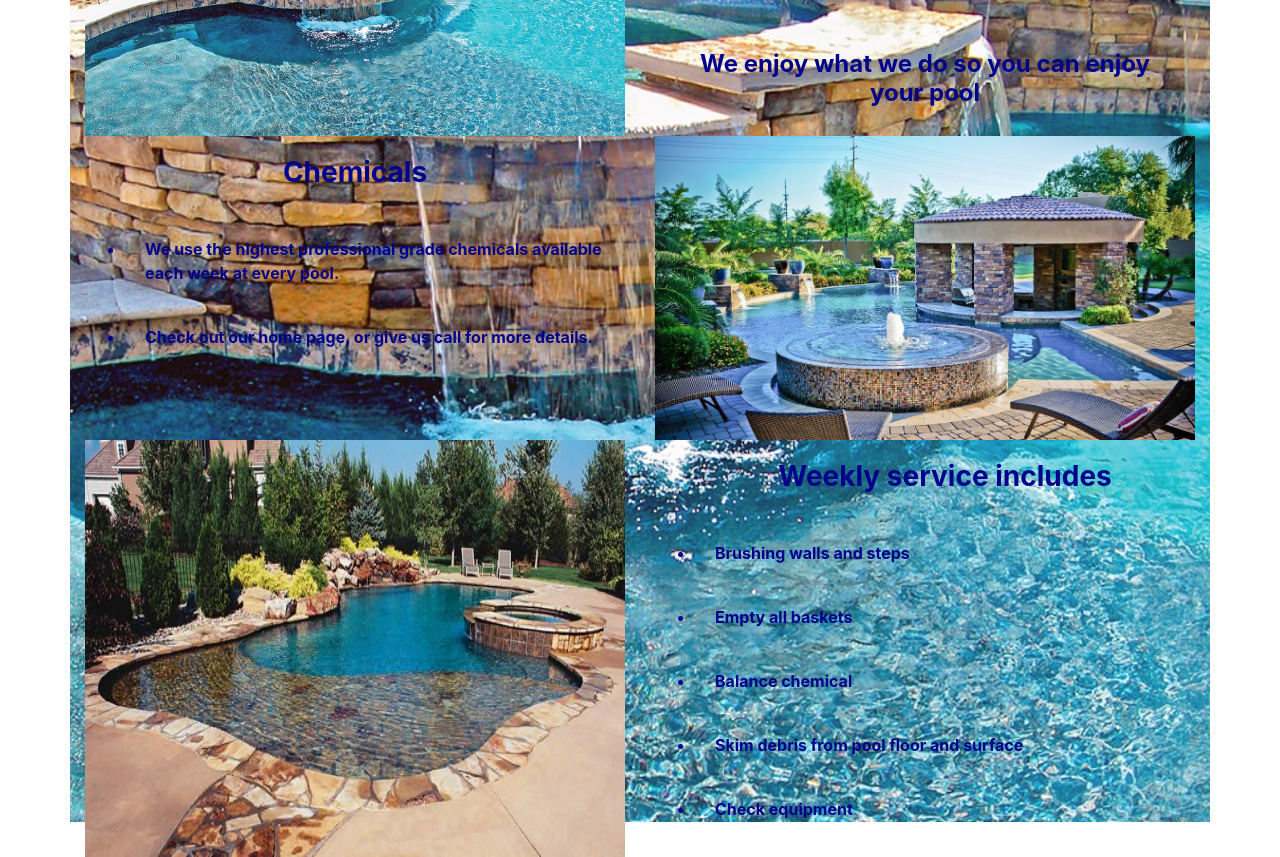
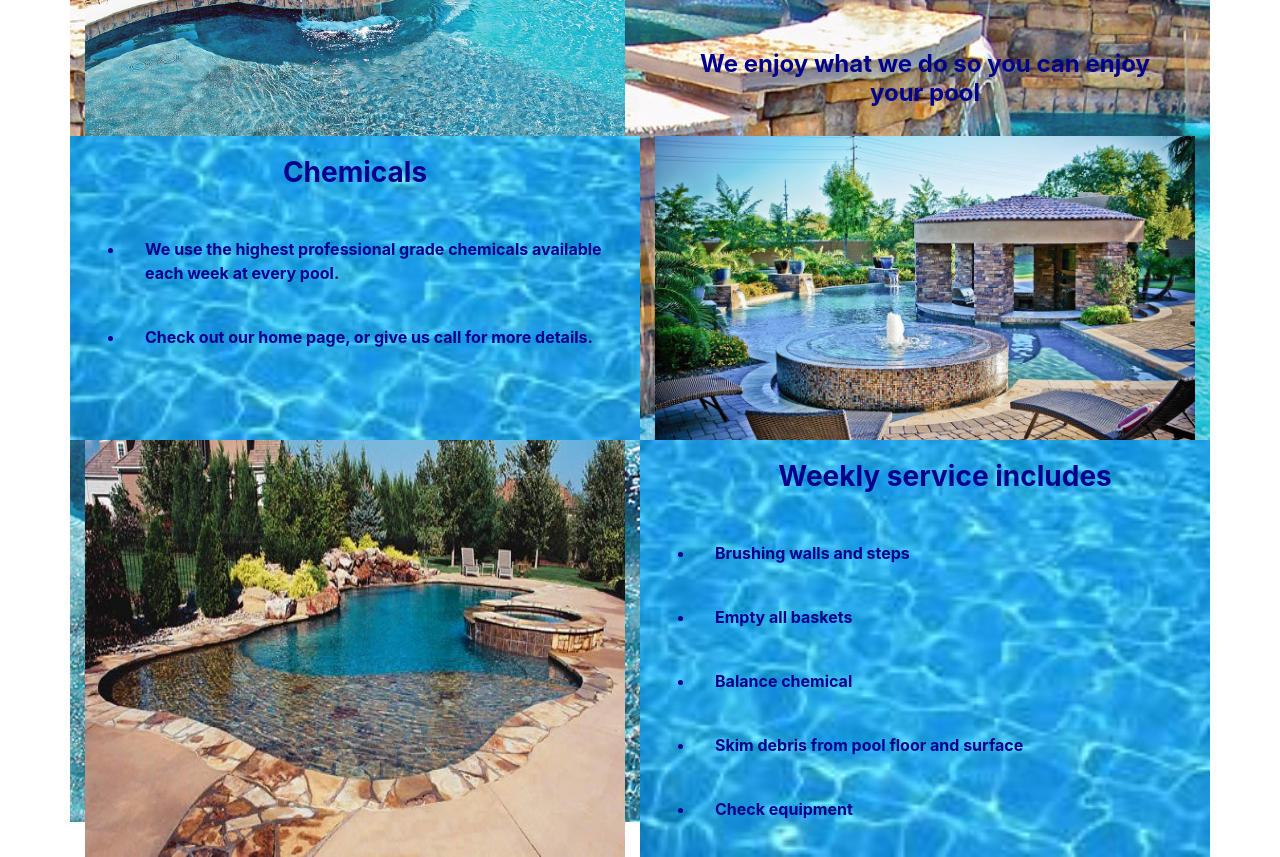
Before and after one commit to bayar-ali/desert-pool-service, a React (Create React App) app in the folder client/: page / in a window 1280 px wide. Shown: the part 280-1137 px from the top of the page. Built offline with nearby package versions, Linux system fonts and the light colour scheme; no server answers; what google-maps-react would draw is missing.

Commit message:
Added background image to columns on landing page.

```diff
--- a/client/src/components/landingpage/LandingPage.css
+++ b/client/src/components/landingpage/LandingPage.css
@@ -22,3 +22,11 @@ h1, h4, li, h3 {
 li, h3, h4, h1 {
         font-weight: bold;
 }
+
+.imageBKGR {
+        background: url(../../assets/images/poolwater.jpeg) no-repeat center center fixed;
+        background-color: rgb(223, 193, 193);
+        /* height: 120vh; */
+        background-size: cover;
+        background-repeat: no-repeat;
+}
--- a/client/src/components/landingpage/LandingPage.js
+++ b/client/src/components/landingpage/LandingPage.js
@@ -22,14 +22,14 @@ function LandingPage() {
                         height="100%"
                     ></img>
                 </Col>
-                <Col lg={6} className="text-center">
+                <Col lg={6} className="imageBKGR, text-center">
                     <br></br>
                     <h1>Your Local pool professional</h1>
                     <h4>We enjoy what we do so you can enjoy your pool</h4>
                 </Col>
             </Row>
             <Row>
-                <Col lg={6}>
+                <Col lg={6} className="imageBKGR">
 
                     <h3>Chemicals</h3>
                     <ul>
@@ -59,7 +59,7 @@ function LandingPage() {
                         height="100%"
                     ></img>
                 </Col>
-                <Col lg={6}>
+                <Col lg={6} className="imageBKGR">
                     <ul>
                         <h3>Weekly service includes</h3>
 
```
